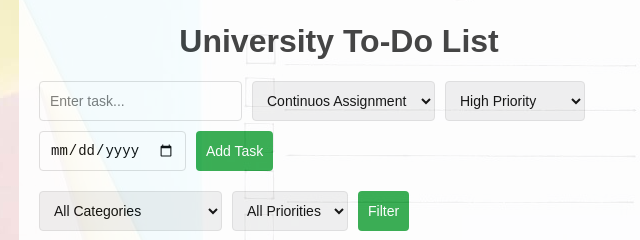
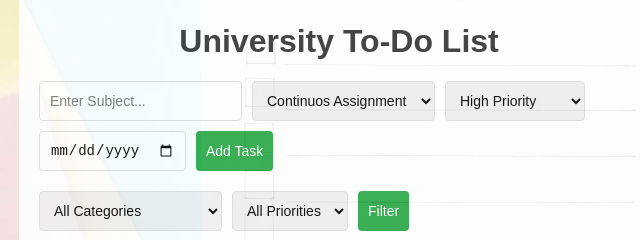
Before and after one commit to Keshala123/To-Do-List, a plain HTML site: page index.html in a window 1280 px wide. Shown: the part 294-534 px from the top of the page, 301-941 px from the left. Drawn offline with Linux system fonts and the light colour scheme.

Commit message:
edited html file

```diff
--- a/index.html
+++ b/index.html
@@ -12,7 +12,7 @@
 
         <!-- Input Section -->
         <div class="input-section">
-            <input type="text" id="taskInput" placeholder="Enter task...">
+            <input type="text" id="taskInput" placeholder="Enter Subject...">
             <select id="categoryInput">
                 <option value="CA">Continuos Assignment</option>
                 <option value="practical">Practical</option>
```
